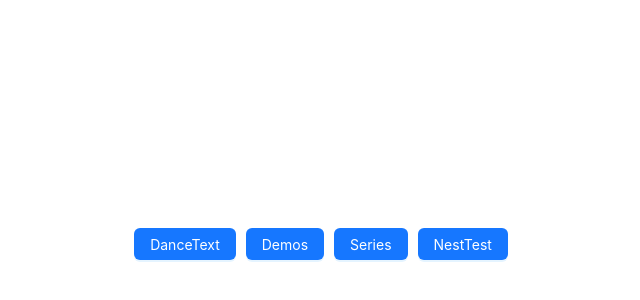
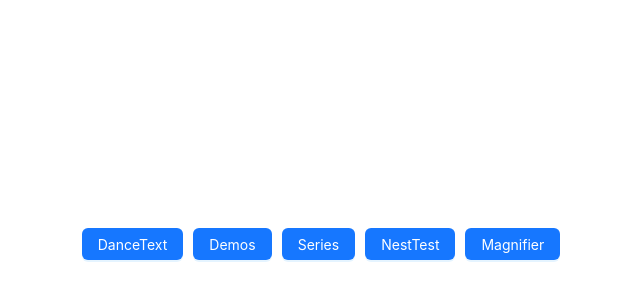
Before and after one commit to yeyu98/monorepo-practice, a React (Vite) app in the folder apps/react-demo-ts/: page / in a window 1280 px wide. Shown: the part 156-456 px from the top of the page, without its empty margins (324-964 px from the left). Built offline with nearby package versions, Linux system fonts and the light colour scheme.

Commit message:
feat: init magnifier

```diff
--- a/apps/react-demo-ts/src/App.less
+++ b/apps/react-demo-ts/src/App.less
@@ -1,7 +1,7 @@
 #root {
   display: grid;
   align-items: center;
-  justify-content: ce;
+  justify-content: center;
   max-width: 1280px;
   margin: 0 auto;
   padding: 2rem;
--- a/apps/react-demo-ts/src/App.tsx
+++ b/apps/react-demo-ts/src/App.tsx
@@ -1,8 +1,8 @@
 /*
  * @Author: xiaohu
  * @Date: 2022-12-07 15:34:10
- * @LastEditors: xiaohu
- * @LastEditTime: 2023-06-27 11:56:15
+ * @LastEditors: yeyu98
+ * @LastEditTime: 2024-01-09 21:40:18
  * @FilePath: \Explores\apps\react-demo-ts\src\App.tsx
  * @Description:
  */
--- a/apps/react-demo-ts/src/index.less
+++ b/apps/react-demo-ts/src/index.less
@@ -42,6 +42,7 @@ body {
 html, body, #root {
   width: 100%;
   height: 100%;
+  overflow: hidden;
 }
 
 h1 {
--- /dev/null
+++ b/apps/react-demo-ts/src/pages/Magnifier/Magnifier.module.less
@@ -0,0 +1,5 @@
+.wrapper {
+    display: flex;
+    flex-direction: column;
+    max-width: 1200px;
+}
--- /dev/null
+++ b/apps/react-demo-ts/src/pages/Magnifier/Magnifier.tsx
@@ -0,0 +1,25 @@
+/*
+ * @Author: yeyu98
+ * @Date: 2024-01-09 21:41:08
+ * @LastEditors: yeyu98
+ * @LastEditTime: 2024-01-09 22:01:23
+ * @Description:
+ */
+import React from 'react'
+import styles from './Magnifier.module.less'
+
+interface Props {}
+
+function Magnifier(props: Props) {
+    const {} = props
+
+    return (
+        <>
+            <div className={styles['wrapper']}>
+                <img src="https://w.wallhaven.cc/full/85/wallhaven-858lz1.png" alt="" />
+            </div>
+        </>
+    )
+}
+
+export default Magnifier
```
Also changed, not shown: apps/react-demo-ts/src/router/index.tsx (+6 -2 lines).
